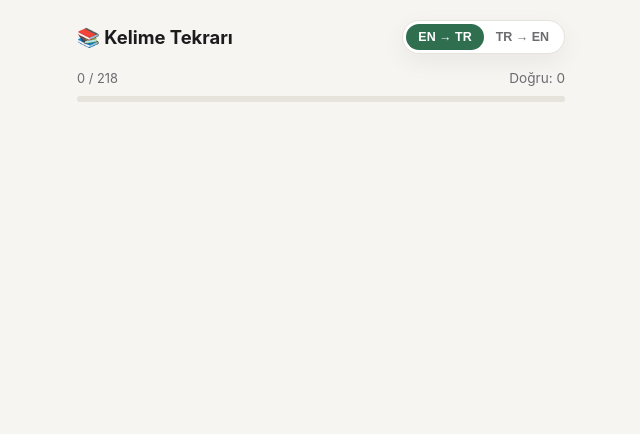
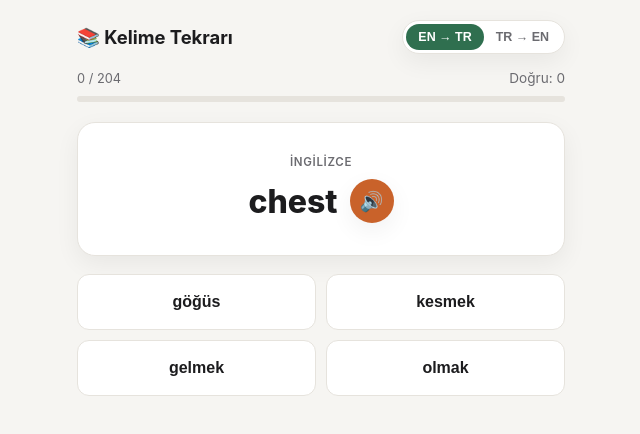
Before and after one commit to inanemanullah-create/Kelime-oyunu, a plain HTML site: page index.html in a window 1280 px wide. Shown: the whole page, without its empty margins (319-959 px from the left). Drawn offline with Linux system fonts and the light colour scheme.

Commit message:
Update index.html

```diff
--- a/index.html
+++ b/index.html
@@ -154,14 +154,11 @@ const WORDS = [
 ["enter","girmek"],["order","sipariş vermek"],["arrive","varmak"],["visit","ziyaret etmek"],
 ["decide","karar vermek"],["agree","kabul etmek / aynı fikirde olmak"],["explain","açıklamak"],["make","yapmak"],
 ["put","koymak"],["try","denemek"],["go","gitmek"],["come","gelmek"],
-["look","bakmak"],["hear","duymak"],["know","bilmek"],["think","düşünmek"],
-["feel","hissetmek"],["play","oynamak"],["study","ders çalışmak"],["receive","teslim almak / almak"]
-["look","bakmak"],["hear","duymak"],["know","bilmek"],["think","düşünmek"],
-["feel","hissetmek"],["play","oynamak"],["study","ders çalışmak"],["receive","teslim almak / almak"],
+,["receive","teslim almak / almak"],
 
 ["ask for","istemek"],["show up","gelmek"],["happen","olmak"],["seem","görünmek"],
 ["believe","inanmak"],["mean","anlamına gelmek"],
-...
+
 ["pan","tava"],["pot","tencere"],["towel rack","havluluk"],["closet","dolap"]
 ];
 
```
